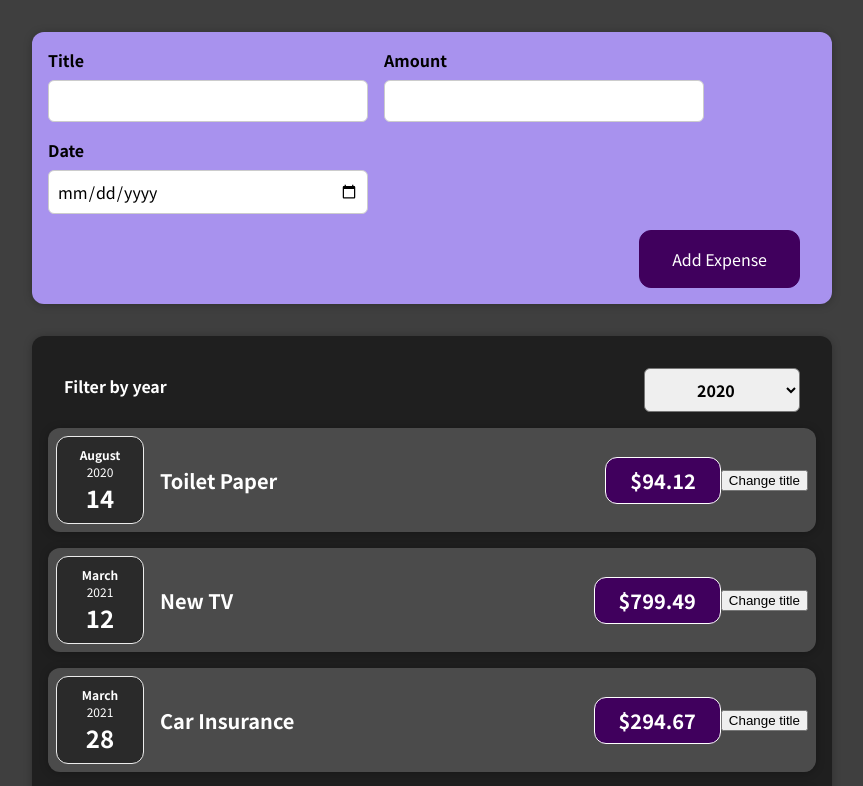
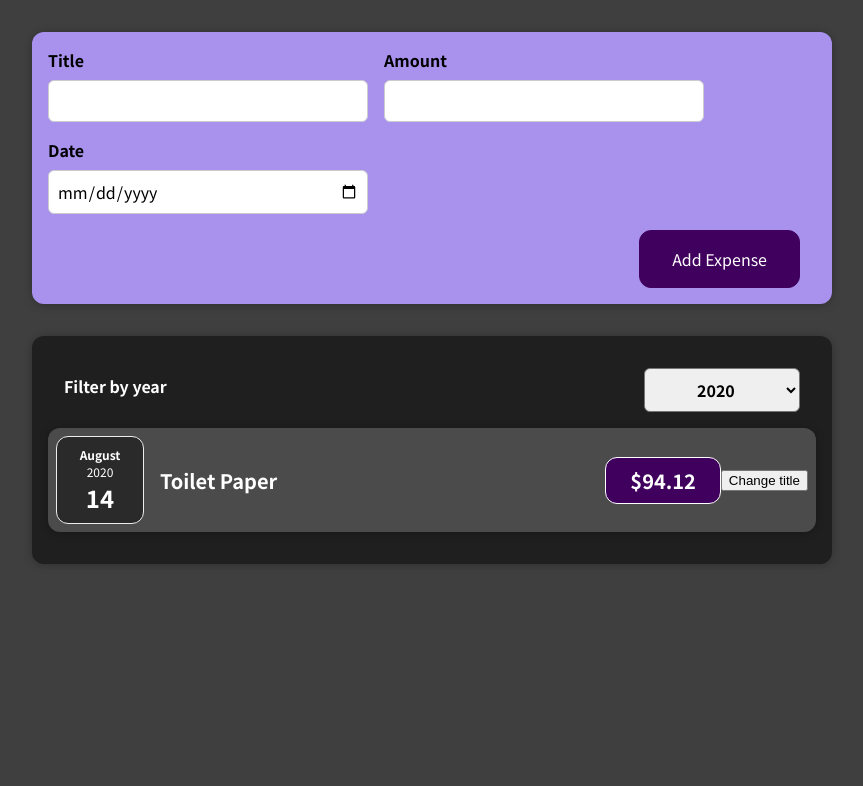
Before and after one commit to woorix2/udemy-react, a React (Create React App) app: page / in a window 1280 px wide. Shown: the top 786 px of the page, without its empty margins (208-1071 px from the left). Built offline with nearby package versions, Linux system fonts and the light colour scheme.

Commit message:
Feat: Expenses.js 연도 필터에 따른 expenses 렌더링 구현

```diff
--- a/src/components/Expenses/Expenses.js
+++ b/src/components/Expenses/Expenses.js
@@ -8,9 +8,24 @@
   const [filteredYear, setFilteredYear] = useState("2020");
 
   const filterChangeHandler = (selectedYear) => {
-    console.log(selectedYear);
     setFilteredYear(selectedYear);
   };
+  const filteredExpenses = props.items.filter((expense) => {
+    return expense.date.getFullYear().toString() === filteredYear;
+  });
+
+  let expensesContent = <p>No expenses found.</p>;
+
+  if (filteredExpenses.length > 0) {
+    expensesContent = filteredExpenses.map((expense) => (
+      <ExpenseItem
+        key={expense.id}
+        title={expense.title}
+        amount={expense.amount}
+        date={expense.date}
+      />
+    ));
+  }
 
   return (
     <div>
@@ -19,14 +34,7 @@
           selected={filteredYear}
           onChangeFilter={filterChangeHandler}
         />
-        {props.items.map((expense) => (
-          <ExpenseItem
-            key={expense.id}
-            title={expense.title}
-            amount={expense.amount}
-            date={expense.date}
-          />
-        ))}
+        {expensesContent}
       </Card>
     </div>
   );
```
